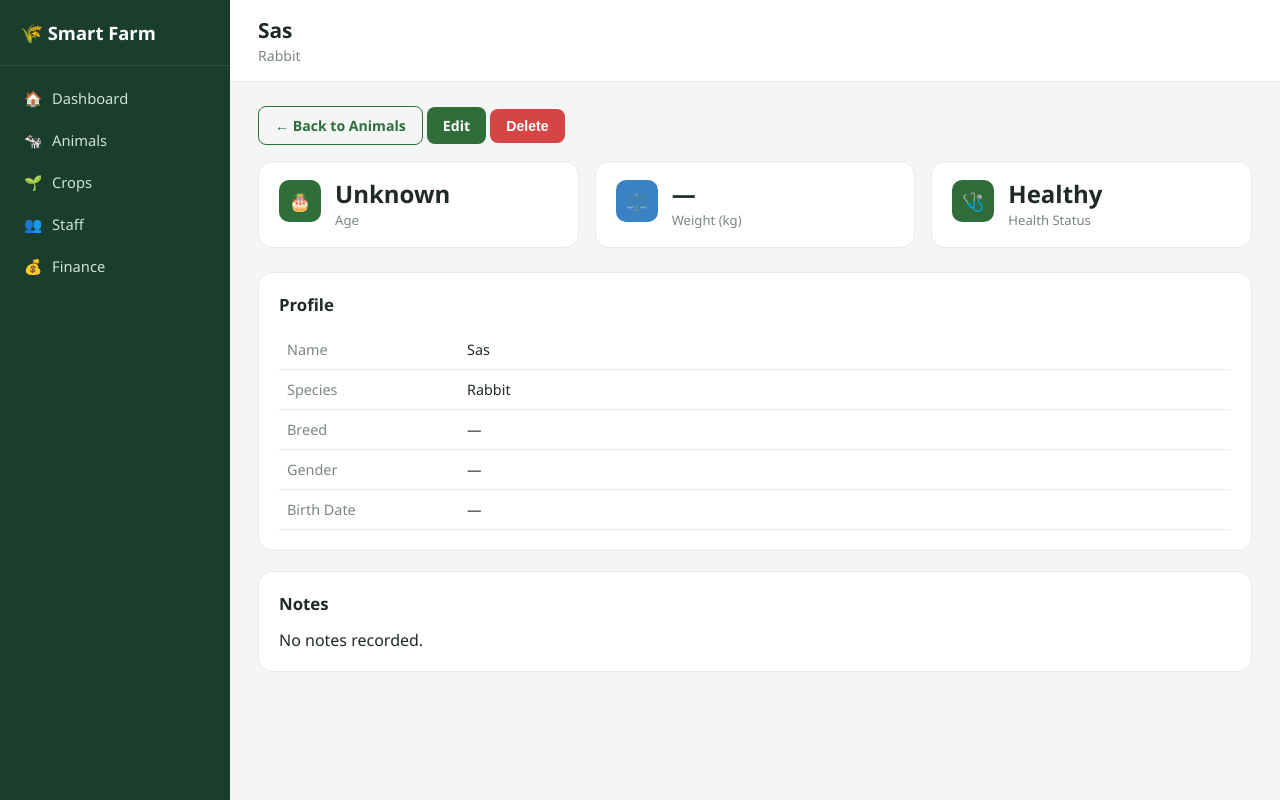
After one commit to lyneejez/farm_management, a Flask app: page /animals/2 in a window 1280 px wide. The commit adds this page. Run offline with Flask 3, Linux system fonts and the light colour scheme.

Commit message:
added an animal detail

```diff
--- a/app.py
+++ b/app.py
@@ -118,7 +118,10 @@ def delete_animal(animal_id):
     db.session.delete(animal)
     db.session.commit()
     return redirect(url_for("animals"))
-
+@app.route("/animals/<int:animal_id>")
+def animal_detail(animal_id):
+    animal = Animal.query.get_or_404(animal_id)
+    return render_template("animals/detail.html", animal=animal)
 @app.route("/crops")
 def crops():
     all_crops = Crop.query.order_by(Crop.id.desc()).all()
--- a/templates/animals/animals.html
+++ b/templates/animals/animals.html
@@ -19,8 +19,7 @@
       <tbody>
         {% for a in animals %}
         <tr>
-          <td>{{ a.name }}</td>
-          <td>{{ a.species }}</td>
+<td><a href="{{ url_for('animal_detail', animal_id=a.id) }}" style="color:#2f6d3a; font-weight:600; text-decoration:none;">{{ a.name }}</a></td>          <td>{{ a.species }}</td>
           <td>{{ a.breed or '-' }}</td>
           <td>{{ a.age_display() }}</td>
           <td>{{ a.health_status }}</td>
--- /dev/null
+++ b/templates/animals/detail.html
@@ -0,0 +1,56 @@
+{% extends "base.html" %}
+{% block title %}{{ animal.name }} - Farm Manager{% endblock %}
+{% block page_title %}{{ animal.name }}{% endblock %}
+{% block page_subtitle %}{{ animal.species }}{{ ' · ' + animal.breed if animal.breed }}{% endblock %}
+
+{% block content %}
+  <div style="margin-bottom:16px;">
+    <a href="{{ url_for('animals') }}" class="btn secondary">← Back to Animals</a>
+    <a href="{{ url_for('edit_animal', animal_id=animal.id) }}" class="btn">Edit</a>
+    <form method="POST" action="{{ url_for('delete_animal', animal_id=animal.id) }}" style="display:inline;" onsubmit="return confirm('Remove {{ animal.name }}?');">
+      <button type="submit" class="btn" style="background:#d64545;">Delete</button>
+    </form>
+  </div>
+
+  <div class="stats-grid">
+    <div class="stat-card">
+      <div class="icon-badge">🎂</div>
+      <div>
+        <div class="value">{{ animal.age_display() }}</div>
+        <div class="label">Age</div>
+      </div>
+    </div>
+    <div class="stat-card">
+      <div class="icon-badge blue">⚖️</div>
+      <div>
+        <div class="value">{{ animal.weight_kg or '—' }}</div>
+        <div class="label">Weight (kg)</div>
+      </div>
+    </div>
+    <div class="stat-card">
+      <div class="icon-badge {{ 'danger' if animal.health_status == 'Sick' else ('warning' if animal.health_status == 'Under Treatment' else '') }}">🩺</div>
+      <div>
+        <div class="value">{{ animal.health_status }}</div>
+        <div class="label">Health Status</div>
+      </div>
+    </div>
+  </div>
+
+  <div class="card">
+    <h2>Profile</h2>
+    <table>
+      <tbody>
+        <tr><td style="color:#7a877e; width:180px;">Name</td><td>{{ animal.name }}</td></tr>
+        <tr><td style="color:#7a877e;">Species</td><td>{{ animal.species }}</td></tr>
+        <tr><td style="color:#7a877e;">Breed</td><td>{{ animal.breed or '—' }}</td></tr>
+        <tr><td style="color:#7a877e;">Gender</td><td>{{ animal.gender or '—' }}</td></tr>
+        <tr><td style="color:#7a877e;">Birth Date</td><td>{{ animal.birth_date or '—' }}</td></tr>
+      </tbody>
+    </table>
+  </div>
+
+  <div class="card">
+    <h2>Notes</h2>
+    <p style="color:#1f2a24; margin:0;">{{ animal.notes or 'No notes recorded.' }}</p>
+  </div>
+{% endblock %}
```
